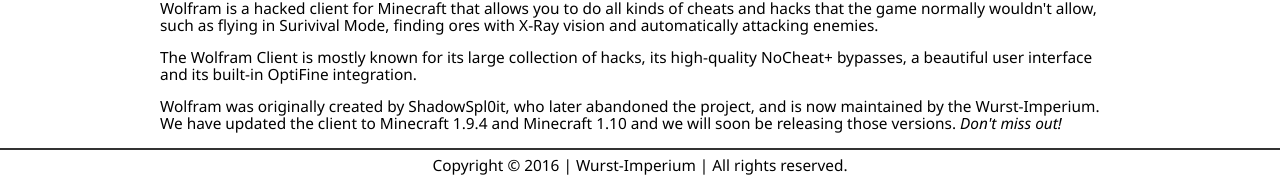
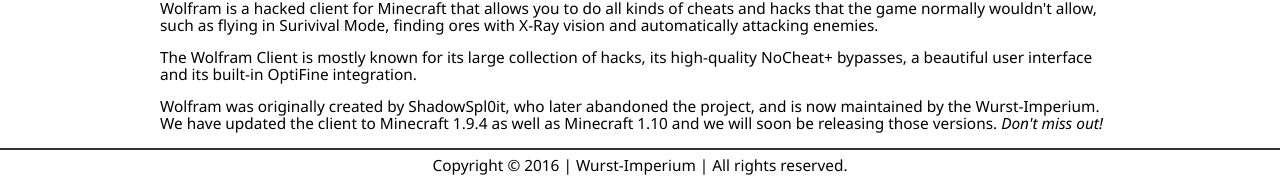
Before and after one commit to Wurst-Imperium/WolframClient.net, a Jekyll site: the page built from index.html, in a window 1280 px wide and 1118 px high. Shown: the part 932-1115 px from the top of the window. Built offline with Jekyll 4.4.1, drawn with Linux system fonts in a browser that asks for light colours; comment, search, counter and statistics services are not loaded.

Commit message:
:memo: Improve main page copy

```diff
--- a/index.html
+++ b/index.html
@@ -35,6 +35,6 @@ layout: bare
 		The Wolfram Client is mostly known for its large collection of hacks, its high-quality NoCheat+ bypasses, a beautiful user interface and its built-in OptiFine integration.
 	</p>
 	<p>
-		Wolfram was originally created by ShadowSpl0it, who later abandoned the project, and is now maintained by the Wurst-Imperium. We have updated the client to Minecraft 1.9.4 and Minecraft 1.10 and we will soon be releasing those versions. <em>Don't miss out!</em>
+		Wolfram was originally created by ShadowSpl0it, who later abandoned the project, and is now maintained by the Wurst-Imperium. We have updated the client to Minecraft 1.9.4 as well as Minecraft 1.10 and we will soon be releasing those versions. <em>Don't miss out!</em>
 	</p>
 </div>
```
